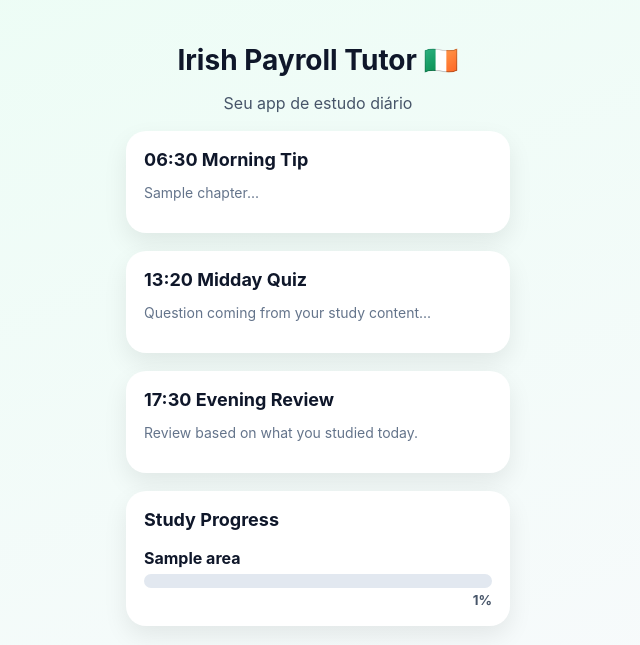
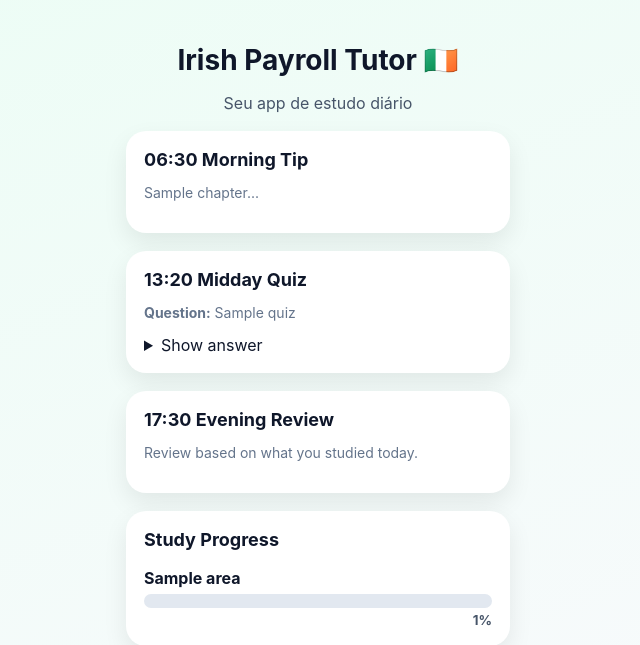
Before and after one commit to brunonfreitas/irish-payroll-tutor, a Flask app: template templates/index.html in a window 1280 px wide. Shown: the top 645 px of the page, without its empty margins (322-962 px from the left). Run offline with Flask 3, Linux system fonts and the light colour scheme; the template is opened without the code that fills it: most values are stand-ins (such as "Sample title", 1, 10 or a date in 2020); some libraries are stand-ins or nearby versions.

Commit message:
add automatic quiz

```diff
--- a/app.py
+++ b/app.py
@@ -1,23 +1,16 @@
 from flask import Flask, render_template
 import os
+import random
 
 app = Flask(__name__)
 
 STUDY_FOLDER = "study_notes"
 
 PAYROLL_AREAS = [
-    "PAYE",
-    "PRSI",
-    "USC",
-    "Revenue",
-    "Payroll Processing",
-    "Deadlines",
-    "Reporting",
-    "Tax Credits",
-    "BIK",
-    "Pension",
-    "Emergency Tax",
-    "Gross to Net"
+    "PAYE", "PRSI", "USC", "Revenue",
+    "Payroll Processing", "Deadlines",
+    "Reporting", "Tax Credits", "BIK",
+    "Pension", "Emergency Tax", "Gross to Net"
 ]
 
 def load_chapters():
@@ -29,11 +22,33 @@ def load_chapters():
     for file in os.listdir(STUDY_FOLDER):
         if file.endswith(".md"):
             path = os.path.join(STUDY_FOLDER, file)
-
             with open(path, "r", encoding="utf-8") as f:
                 chapters.append(f.read())
 
     return chapters
+
+def extract_quizzes(chapters):
+    quizzes = []
+
+    for chapter in chapters:
+        lines = chapter.splitlines()
+        question = None
+
+        for line in lines:
+            line = line.strip()
+
+            if line.startswith("Q:"):
+                question = line.replace("Q:", "").strip()
+
+            elif line.startswith("A:") and question:
+                answer = line.replace("A:", "").strip()
+                quizzes.append({
+                    "question": question,
+                    "answer": answer
+                })
+                question = None
+
+    return quizzes
 
 def calculate_progress(chapters):
     progress = {}
@@ -67,11 +82,15 @@ def calculate_progress(chapters):
 def home():
     chapters = load_chapters()
     progress = calculate_progress(chapters)
+    quizzes = extract_quizzes(chapters)
+
+    quiz = random.choice(quizzes) if quizzes else None
 
     return render_template(
         "index.html",
         chapters=chapters,
-        progress=progress
+        progress=progress,
+        quiz=quiz
     )
 
 if __name__ == "__main__":
--- a/templates/index.html
+++ b/templates/index.html
@@ -31,7 +31,6 @@
     <h1>Irish Payroll Tutor 🇮🇪</h1>
     <p>Seu app de estudo diário</p>
 
-    <!-- Morning -->
     <div class="card">
       <h2>06:30 Morning Tip</h2>
       <p>
@@ -43,19 +42,20 @@
       </p>
     </div>
 
-    <!-- Midday -->
     <div class="card">
       <h2>13:20 Midday Quiz</h2>
-      <p>
-        {% if chapters %}
-          Question coming from your study content...
-        {% else %}
-          Add chapters to generate quizzes.
-        {% endif %}
-      </p>
+
+      {% if quiz %}
+        <p><strong>Question:</strong> {{ quiz.question }}</p>
+        <details>
+          <summary>Show answer</summary>
+          <p><strong>Answer:</strong> {{ quiz.answer }}</p>
+        </details>
+      {% else %}
+        <p>Add Q: and A: questions inside your chapter files.</p>
+      {% endif %}
     </div>
 
-    <!-- Evening -->
     <div class="card">
       <h2>17:30 Evening Review</h2>
       <p>
@@ -67,7 +67,6 @@
       </p>
     </div>
 
-    <!-- Study Progress automático -->
     <div class="card">
       <h2>Study Progress</h2>
 
@@ -80,7 +79,6 @@
           <small>{{ data.percentage }}%</small>
         </div>
       {% endfor %}
-
     </div>
 
   </main>
```
